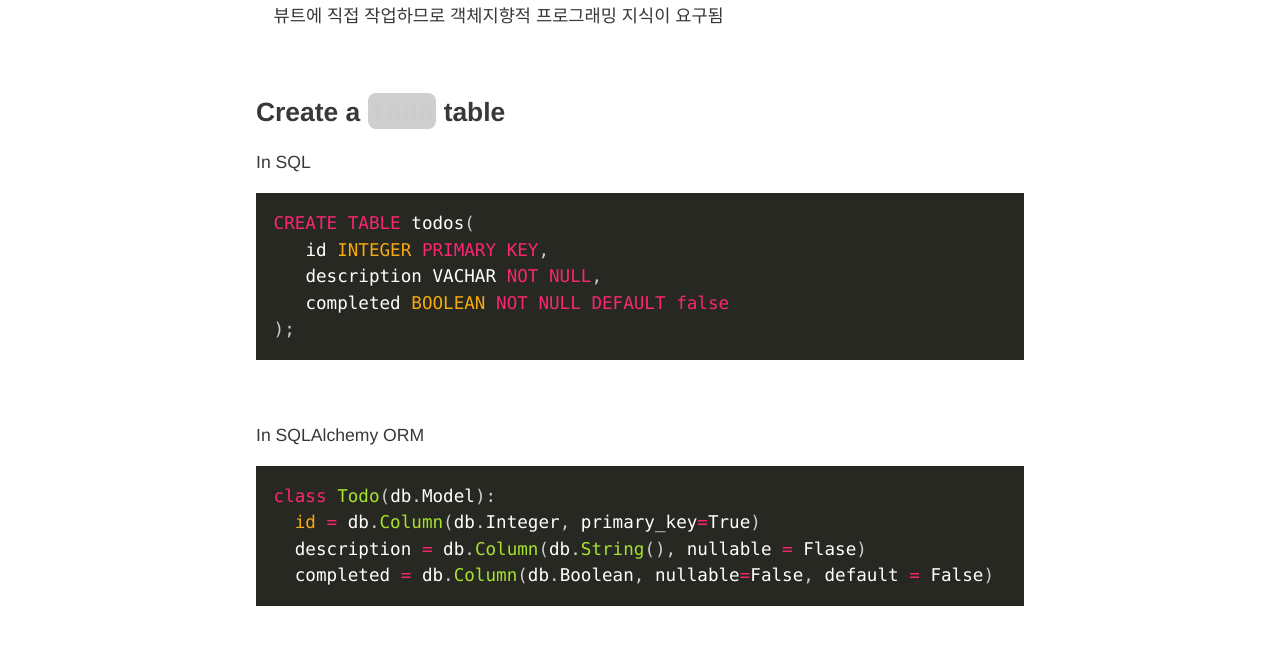
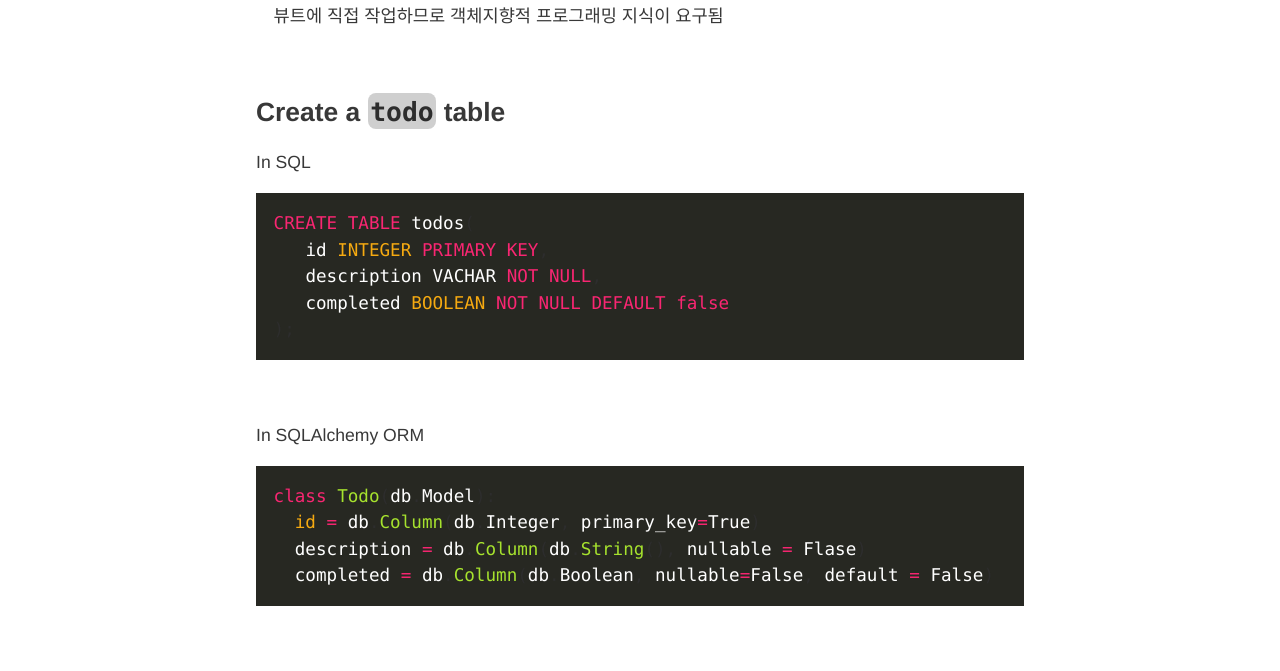
Before and after one commit to HyunlangBan/hyunlangban.github.io, a Jekyll site: the page built from _posts/2020-01-22-fullstack-4.md, in a window 1280 px wide. Shown: the part 671-1342 px from the top of the page. Built offline with Jekyll 4.4.1, drawn with Linux system fonts in a browser that asks for light colours; nearby versions of some CDN libraries; some web fonts are replaced; comment, search, counter and statistics services are not loaded.

Commit message:
Update _syntax.scss

```diff
--- a/_sass/external/_syntax.scss
+++ b/_sass/external/_syntax.scss
@@ -1,5 +1,5 @@
 code, pre {
-	color: #ccc;
+	color: #2d2d2d;
 	background: none;
 	font-family: Consolas, Monaco, 'Andale Mono', 'Ubuntu Mono', monospace;
 	font-size: 1em;
```
